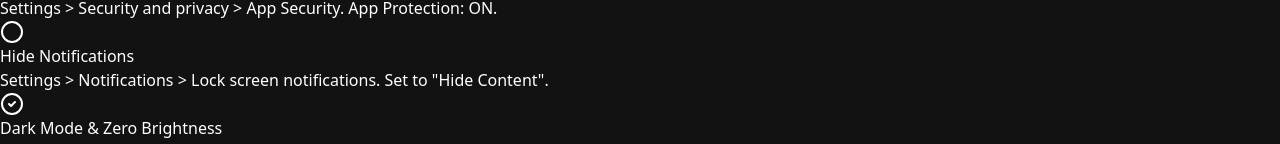
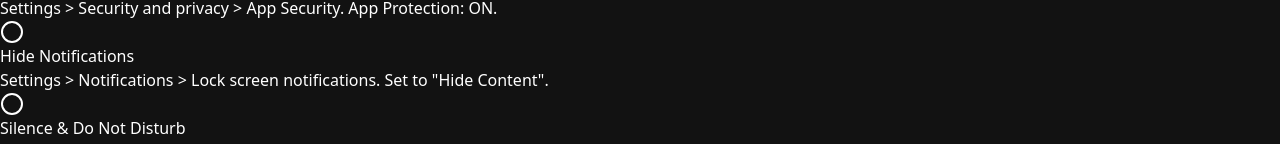
Before and after one commit to KeithOwns/lophone, a React (Vite) app: page / in a window 1280 px wide. Shown: the part 786-930 px from the top of the page. Built offline with nearby package versions, Linux system fonts and the light colour scheme.

Commit message:
feat: Add Do Not Disturb to Phase 1 tracker stealth hardening

```diff
--- a/src/App.jsx
+++ b/src/App.jsx
@@ -13,6 +13,7 @@ const App = () => {
     { id: 18, phase: 1, title: 'Lost Device: Remote Lock (SKIP)', desc: 'Settings > Security and privacy > Lost device protection > Theft protection. Skip "Remote Lock" (Requires active SIM/eSIM).', completed: true },
     { id: 8, phase: 1, title: 'App Protection', desc: 'Settings > Security and privacy > App Security. App Protection: ON.', completed: false },
     { id: 9, phase: 1, title: 'Hide Notifications', desc: 'Settings > Notifications > Lock screen notifications. Set to "Hide Content".', completed: false },
+    { id: 20, phase: 1, title: 'Silence & Do Not Disturb', desc: 'Settings > Notifications > Do Not Disturb. Toggle ON. (Reduces chance of thief hearing the tracker).', completed: false },
     { id: 10, phase: 1, title: 'Dark Mode & Zero Brightness', desc: 'Display set to Dark Mode. Brightness at 0%.', completed: true },
     { id: 11, phase: 2, title: 'Samsung Offline Finding', desc: 'Samsung Find settings > Offline Finding: Enabled. Phone number verification: Enabled (+1 951-299-6730).', completed: true },
     { id: 12, phase: 2, title: 'Google Find Hub (App)', desc: 'Install "Find Hub" APP. Sign in. Go to Phone Settings > Apps > Find Hub. Notifications: OFF. Location: Allow only while using app.', completed: false },
```
